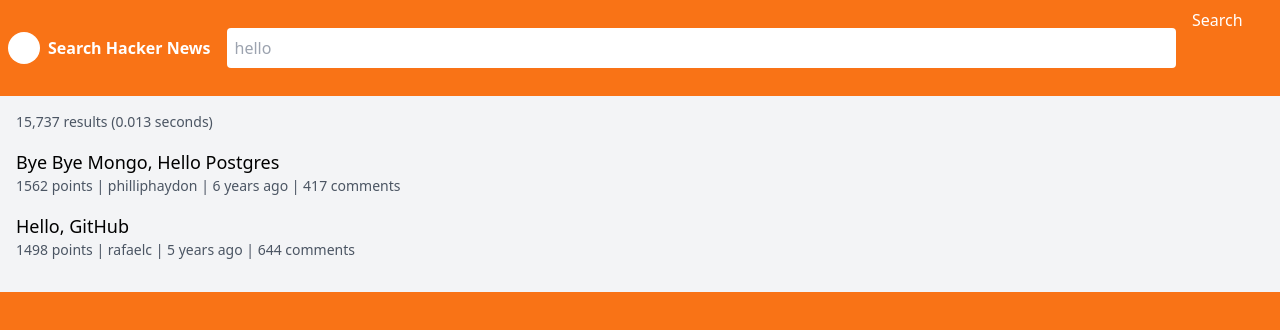
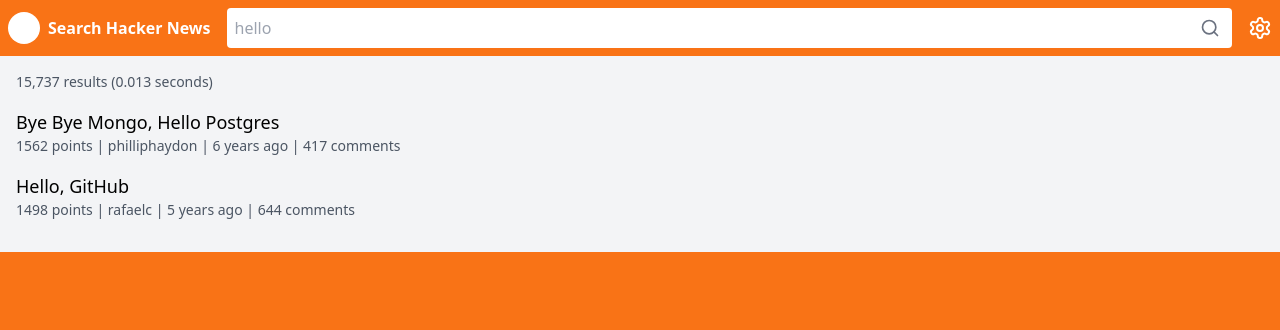
Before and after one commit to jo32/fe-hitl-demo, a Next.js app: page / in a window 1280 px wide. Shown: the top 330 px of the page. Built offline with nearby package versions, Linux system fonts and the light colour scheme.

Commit message:
feat: add dependency

```diff
--- a/app/page.tsx
+++ b/app/page.tsx
@@ -1,4 +1,5 @@
 import React from 'react';
+import { Search, Settings } from 'lucide-react';
 
 interface SearchResult {
   title: string;
@@ -41,9 +42,9 @@
             placeholder="hello"
             className="w-full p-2 pr-10 rounded"
           />
-          <div className="absolute right-3 top-2.5 text-gray-500 h-20 w-20"></div>
+          <Search className="absolute right-3 top-2.5 text-gray-500" size={20} />
         </div>
-        <div className="text-white ml-4 h-20 w-20">Search</div>
+        <Settings className="text-white ml-4" size={24} />
       </header>
 
       <main className="bg-gray-100 p-4">
```
Also changed, not shown: package.json (+6 -5 lines), 1 other file (tests, documents, lock files or other folders).
